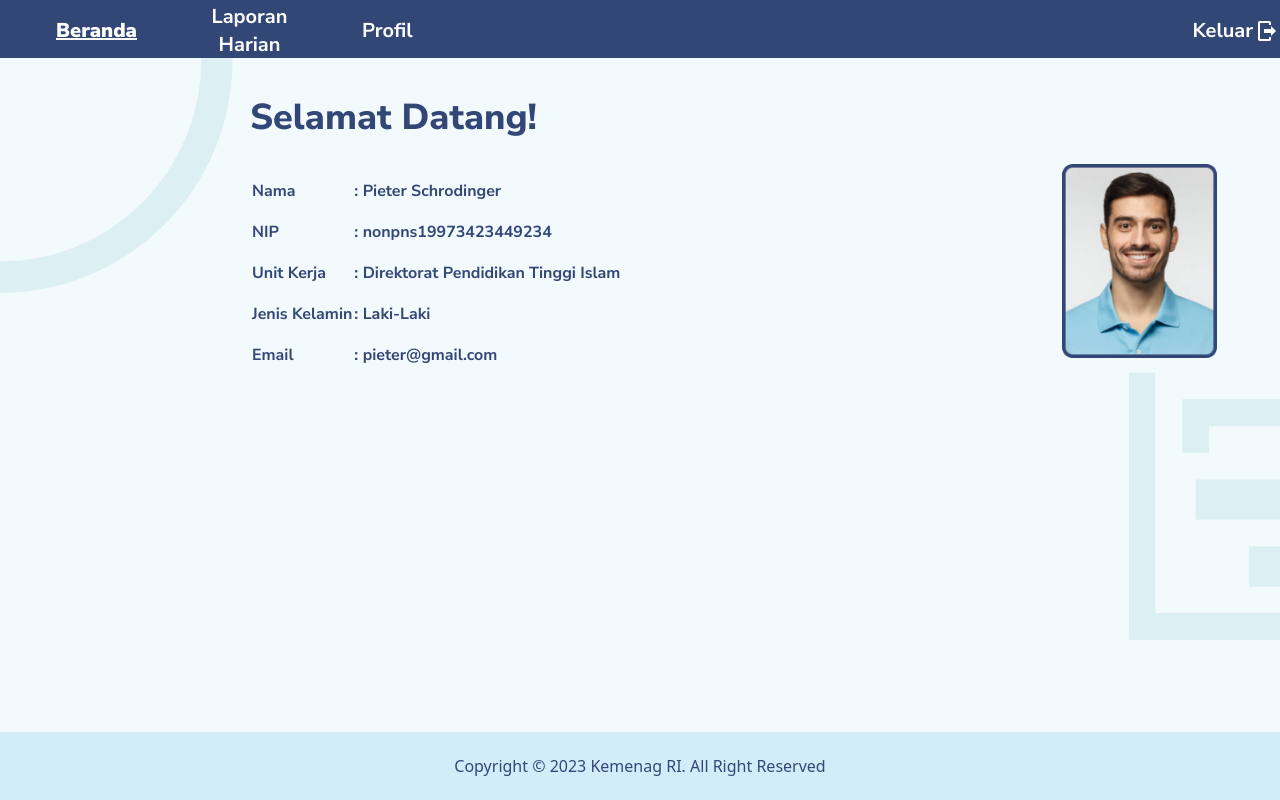
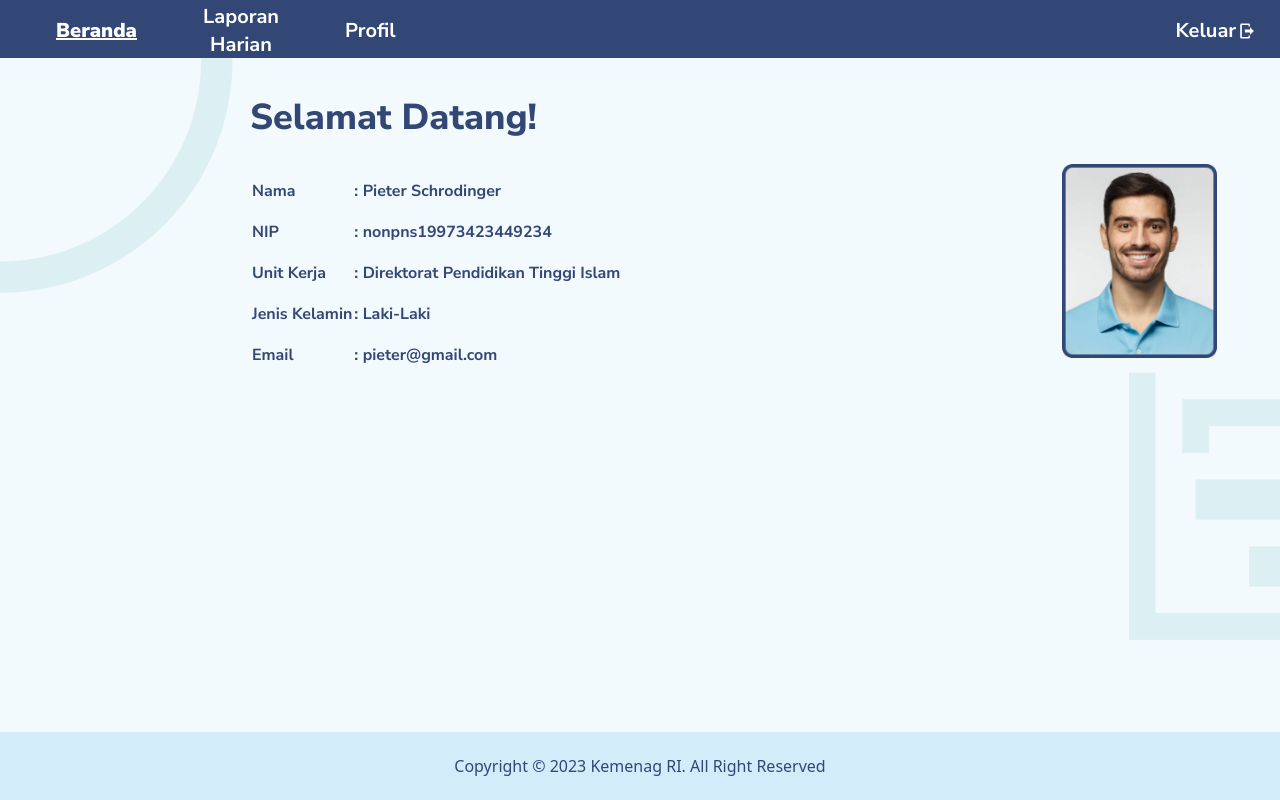
Before and after one commit to Magang-Kemenag/Slicing-PPNPN, a website: page src/home.html in a window 1280 px wide. Drawn offline with Linux system fonts and the light colour scheme.

Commit message:
tweak navbar padding

```diff
--- a/src/home.html
+++ b/src/home.html
@@ -34,7 +34,7 @@
             <th class="text-right font-bold pl-[779px]">
               <a href="/src/login.html">Keluar</a>
             </th>
-            <th>
+            <th class="pr-6">
               <a href="/src/login.html"
                 ><img
                   src="/src/assets/Images/logout-logo.png"
```
Also changed, not shown: src/laporan.html (+1 -1 lines), src/profil.html (+1 -1 lines), dist/output.css.
